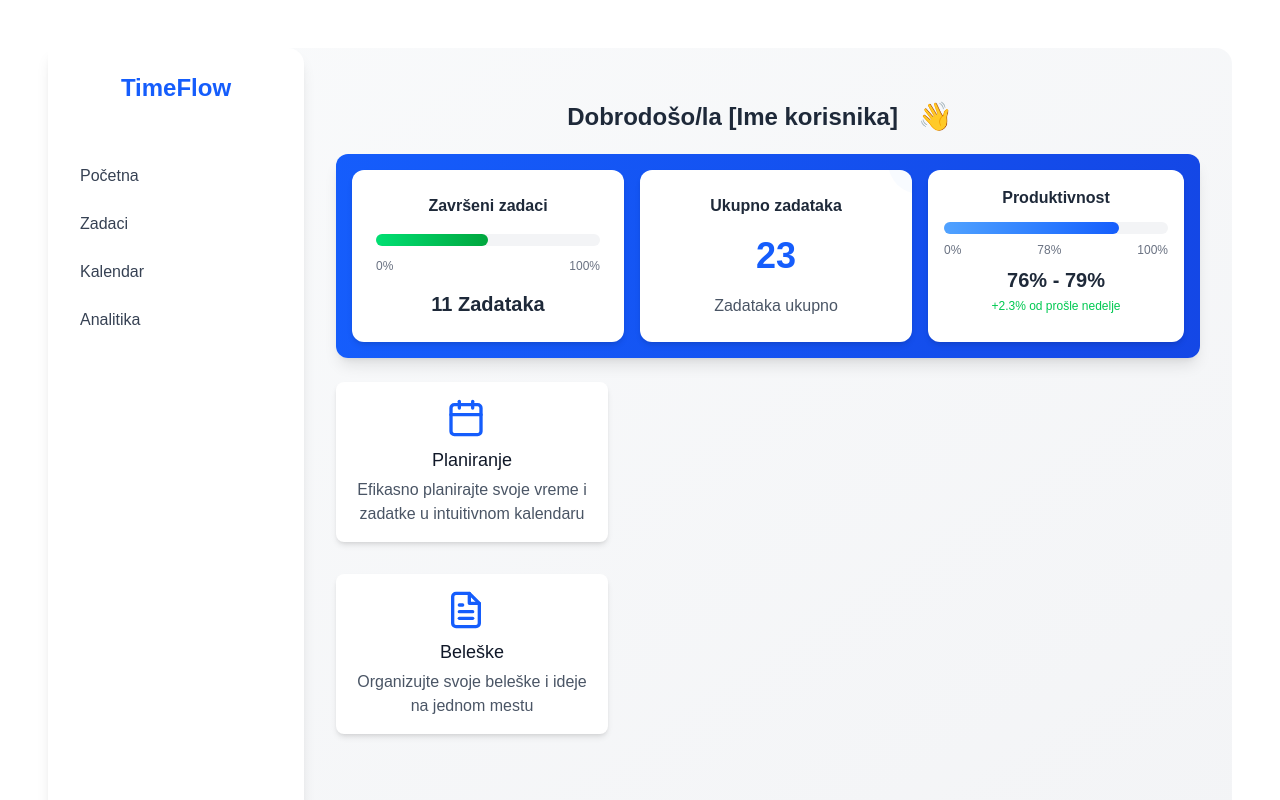
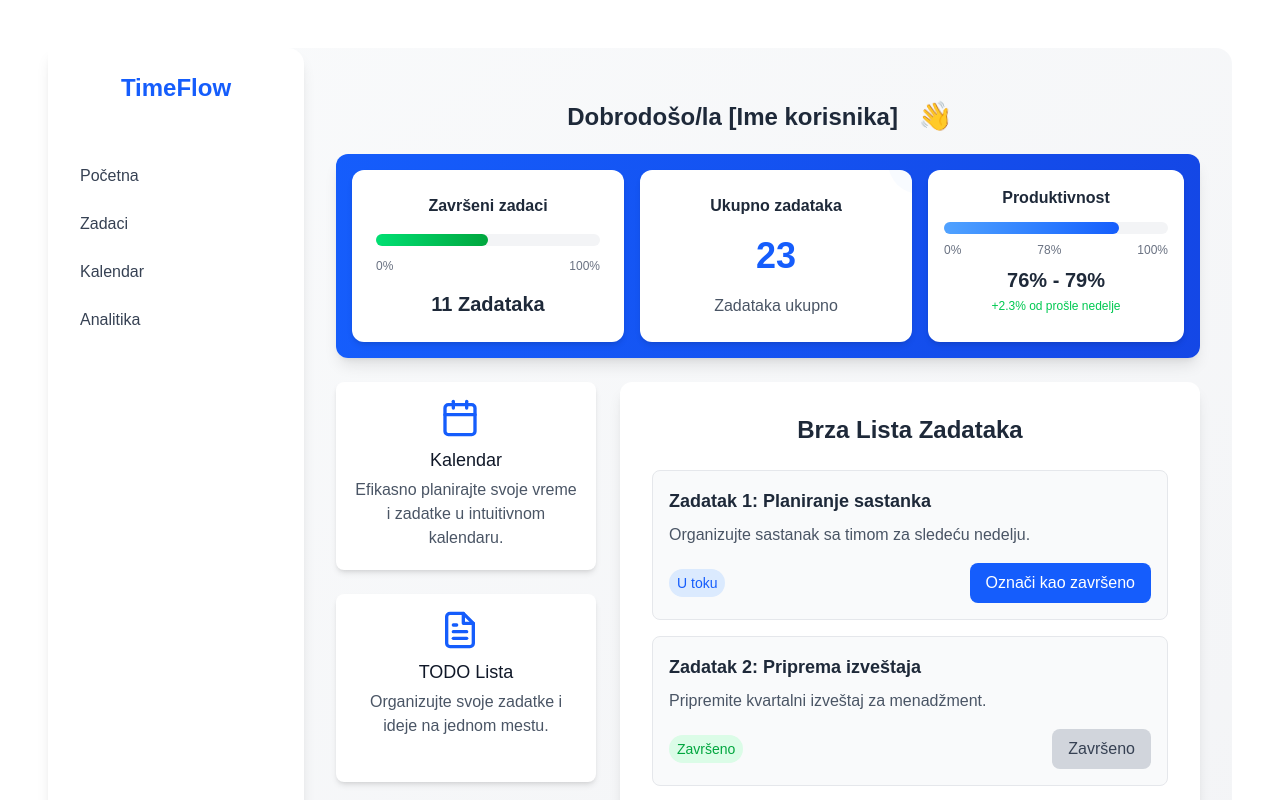
Before and after one commit to elab-development/internet-tehnologije-2024-projekat-timemanagementapp_2022_1082, a Next.js app in the folder frontend_react/: page /home in a window 1280 px wide. Shown: the top 800 px of the page. Built offline with nearby package versions, Linux system fonts and the light colour scheme.

Commit message:
Adding Task List Container to HomePage

```diff
--- a/frontend_react/app/home/page.tsx
+++ b/frontend_react/app/home/page.tsx
@@ -3,6 +3,7 @@
 import React, { useState, useEffect } from 'react';
 import IconCard from '../../components/IconCard';
 import AnimatedWave from '../../components/AnimatedWave';
+import Task from '@/components/Task';
 
 const Home: React.FC = () => {
   // SVG ikonice
@@ -15,21 +16,6 @@ const Home: React.FC = () => {
     </svg>
   );
 
-  const ClockIcon = () => (
-    <svg xmlns="http://www.w3.org/2000/svg" width="24" height="24" viewBox="0 0 24 24" fill="none" stroke="currentColor" strokeWidth="2" strokeLinecap="round" strokeLinejoin="round" className="w-10 h-10 mb-2">
-      <circle cx="12" cy="12" r="10" />
-      <polyline points="12 6 12 12 16 14" />
-    </svg>
-  );
-
-  const ChartIcon = () => (
-    <svg xmlns="http://www.w3.org/2000/svg" width="24" height="24" viewBox="0 0 24 24" fill="none" stroke="currentColor" strokeWidth="2" strokeLinecap="round" strokeLinejoin="round" className="w-10 h-10 mb-2">
-      <line x1="18" y1="20" x2="18" y2="10" />
-      <line x1="12" y1="20" x2="12" y2="4" />
-      <line x1="6" y1="20" x2="6" y2="14" />
-    </svg>
-  );
-
   const NotesIcon = () => (
     <svg xmlns="http://www.w3.org/2000/svg" width="24" height="24" viewBox="0 0 24 24" fill="none" stroke="currentColor" strokeWidth="2" strokeLinecap="round" strokeLinejoin="round" className="w-10 h-10 mb-2">
       <path d="M14 2H6a2 2 0 0 0-2 2v16a2 2 0 0 0 2 2h12a2 2 0 0 0 2-2V8z" />
@@ -37,25 +23,6 @@ const Home: React.FC = () => {
       <line x1="16" y1="13" x2="8" y2="13" />
       <line x1="16" y1="17" x2="8" y2="17" />
       <line x1="10" y1="9" x2="8" y2="9" />
-    </svg>
-  );
-
-  const TeamIcon = () => (
-    <svg xmlns="http://www.w3.org/2000/svg" width="24" height="24" viewBox="0 0 24 24" fill="none" stroke="currentColor" strokeWidth="2" strokeLinecap="round" strokeLinejoin="round" className="w-10 h-10 mb-2">
-      <path d="M17 21v-2a4 4 0 0 0-4-4H5a4 4 0 0 0-4 4v2" />
-      <circle cx="9" cy="7" r="4" />
-      <path d="M23 21v-2a4 4 0 0 0-3-3.87" />
-      <path d="M16 3.13a4 4 0 0 1 0 7.75" />
-    </svg>
-  );
-
-  const ReportIcon = () => (
-    <svg xmlns="http://www.w3.org/2000/svg" width="24" height="24" viewBox="0 0 24 24" fill="none" stroke="currentColor" strokeWidth="2" strokeLinecap="round" strokeLinejoin="round" className="w-10 h-10 mb-2">
-      <path d="M14 2H6a2 2 0 0 0-2 2v16a2 2 0 0 0 2 2h12a2 2 0 0 0 2-2V8z" />
-      <polyline points="14 2 14 8 20 8" />
-      <path d="M16 13H8" />
-      <path d="M16 17H8" />
-      <path d="M10 9H8" />
     </svg>
   );
 
@@ -184,51 +151,46 @@ const Home: React.FC = () => {
               </div>
             </div>
 
-            {/* Prva grupa kartica - korišćenje Card komponente */}
-            <div className="grid grid-cols-1 md:grid-cols-3 gap-6 mb-8">
+        <div className="flex flex-col md:flex-row gap-6 mb-2">
+        {/* Leva strana - dve kartice sa manjom širinom */}
+            <div className="grid grid-rows-1 md:grid-rows-2 gap-6 max-w-[260px] max-h-[400px]"> {/* Ograničena širina */}
                 <IconCard
                 icon={<CalendarIcon />}
-                title="Planiranje"
-                text="Efikasno planirajte svoje vreme i zadatke u intuitivnom kalendaru"
+                title="Kalendar"
+                text="Efikasno planirajte svoje vreme i zadatke u intuitivnom kalendaru."
                 className="text-center hover:transform hover:scale-105 transition-transform duration-300"
                 />
-{/*
                 <IconCard
-                icon={<ClockIcon />}
-                title="Praćenje vremena"
-                text="Pratite kako trošite svoje vreme i optimizujte svoju produktivnost"
+                icon={<NotesIcon />}
+                title="TODO Lista"
+                text="Organizujte svoje zadatke i ideje na jednom mestu."
                 className="text-center hover:transform hover:scale-105 transition-transform duration-300"
                 />
-
-              <IconCard
-                icon={<ChartIcon />}
-                title="Analitika"
-                text="Dobijte detaljan uvid u svoju produktivnost kroz grafikone i izveštaje"
-                className="text-center hover:transform hover:scale-105 transition-transform duration-300"
-              /> */}
             </div>
 
-            {/* Druga grupa kartica - korišćenje Card komponente */}
-            <div className="grid grid-cols-1 md:grid-cols-3 gap-6">
-              <IconCard
-                icon={<NotesIcon />}
-                title="Beleške"
-                text="Organizujte svoje beleške i ideje na jednom mestu"
-                className="text-center hover:transform hover:scale-105 transition-transform duration-300"
+            {/* Desna strana - kontejner sa više prostora */}
+            <div className="bg-white rounded-xl shadow-lg p-8 flex-1">
+                <h2 className="text-2xl font-semibold text-gray-800 text-center mb-6">Brza Lista Zadataka</h2>
+                <div className="space-y-4 flex-col">
+                    <Task
+                    title="Zadatak 1: Planiranje sastanka"
+                    description="Organizujte sastanak sa timom za sledeću nedelju."
+                    status="u toku"
+                    onComplete={() => alert('Task 1 označen kao završen!')}
                     />
-              {/* <IconCard
-                icon={<TeamIcon />}
-                title="Saradnja"
-                text="Delite zadatke i sarađujte sa članovima vašeg tima"
-                className="text-center hover:transform hover:scale-105 transition-transform duration-300"
+                    <Task
+                    title="Zadatak 2: Priprema izveštaja"
+                    description="Pripremite kvartalni izveštaj za menadžment."
+                    status="završeno"
                     />
-
-              <IconCard
-                icon={<ReportIcon />}
-                title="Izveštaji"
-                text="Kreirajte detaljne izveštaje o vašoj produktivnosti i napretku"
-                className="text-center hover:transform hover:scale-105 transition-transform duration-300"
-              /> */}
+                    <Task
+                    title="Zadatak 3: Analiza podataka"
+                    description="Analizirajte podatke za poslednji kvartal."
+                    status="u toku"
+                    onComplete={() => alert('Task 3 označen kao završen!')}
+                    />
+                </div>
+            </div>
         </div>
 
           </main>
--- /dev/null
+++ b/frontend_react/components/Task.tsx
@@ -0,0 +1,43 @@
+"use client";
+
+import React from 'react';
+
+interface TaskProps {
+  title: string;
+  description: string;
+  status: 'u toku' | 'završeno';
+  onComplete?: () => void; // Opciona funkcija za označavanje taska kao završenog
+}
+
+const Task: React.FC<TaskProps> = ({ title, description, status, onComplete }) => {
+  return (
+    <div className="bg-gray-50 p-4 rounded-lg border border-gray-200 hover:shadow-md transition-shadow">
+      <h3 className="text-lg font-semibold text-gray-800">{title}</h3>
+      <p className="text-gray-600 mt-2">{description}</p>
+      <div className="flex items-center justify-between mt-4">
+        <span
+          className={`text-sm px-2 py-1 rounded-full ${
+            status === 'u toku'
+              ? 'text-blue-600 bg-blue-100'
+              : 'text-green-600 bg-green-100'
+          }`}
+        >
+          {status === 'u toku' ? 'U toku' : 'Završeno'}
+        </span>
+        <button
+          onClick={onComplete}
+          className={`${
+            status === 'u toku'
+              ? 'bg-blue-600 text-white hover:bg-blue-700'
+              : 'bg-gray-300 text-gray-700 cursor-not-allowed'
+          } px-4 py-2 rounded-lg transition-colors`}
+          disabled={status === 'završeno'}
+        >
+          {status === 'u toku' ? 'Označi kao završeno' : 'Završeno'}
+        </button>
+      </div>
+    </div>
+  );
+};
+
+export default Task;
```
Lines whose indentation alone changed are shown as unchanged.
